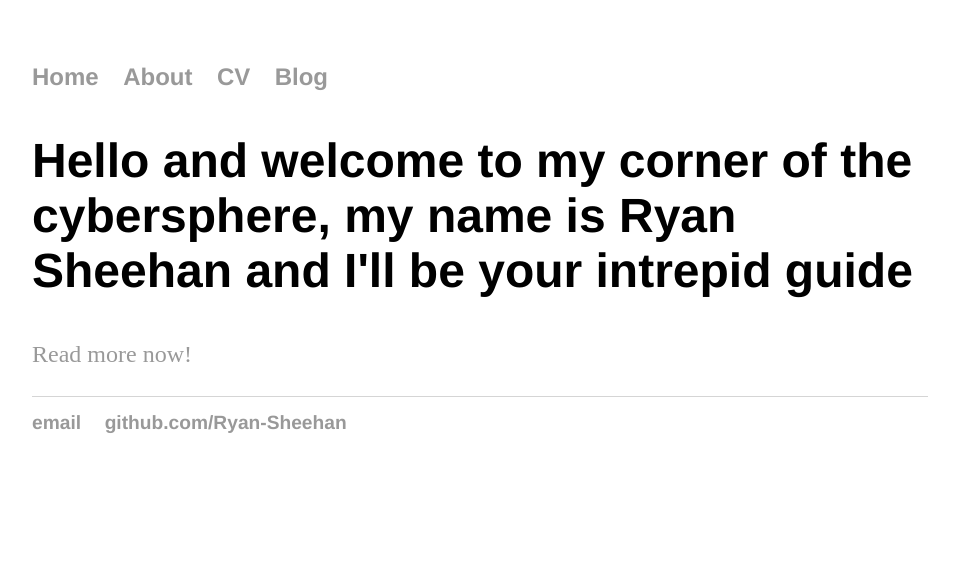
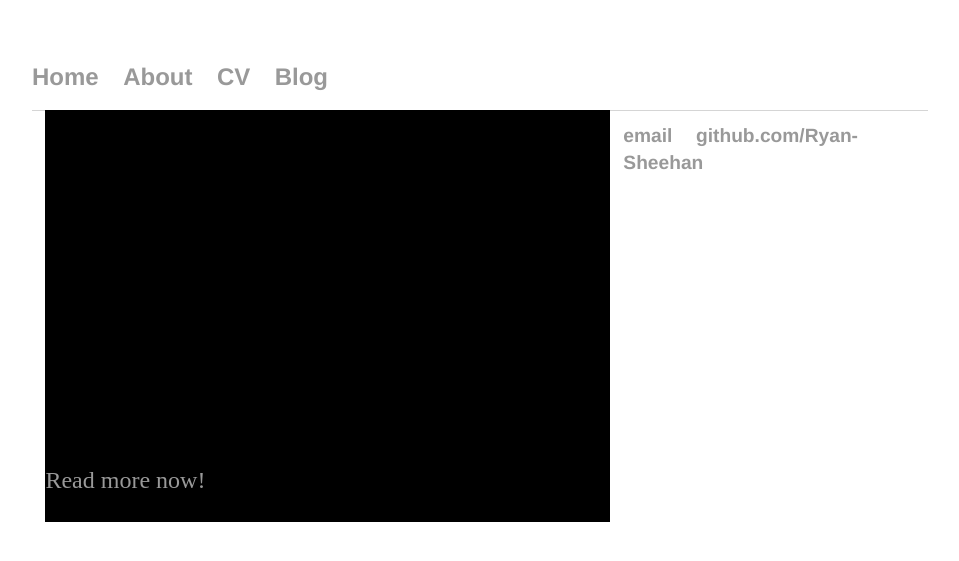
Before and after one commit to Ryan-Sheehan/Ryan-Sheehan.github.io, a Jekyll site: the page built from index.html, in a window 1280 px wide. Shown: the top 561 px of the page, without its empty margins (160-1119 px from the left). Built offline with Jekyll 4.4.1, drawn with Linux system fonts in a browser that asks for light colours.

Commit message:
Update main.css

```diff
--- a/css/main.css
+++ b/css/main.css
@@ -47,3 +47,15 @@
     line-height: 1.4em;
     color: #333;
 }
+section {
+    float: left;
+    margin: 0 1.5%;
+    width: 63%;
+    background-color: black;
+}
+aside {
+    float: right;
+    margin: 0 1.5%;
+    width: 30%;
+    background-color: black;
+}
```
